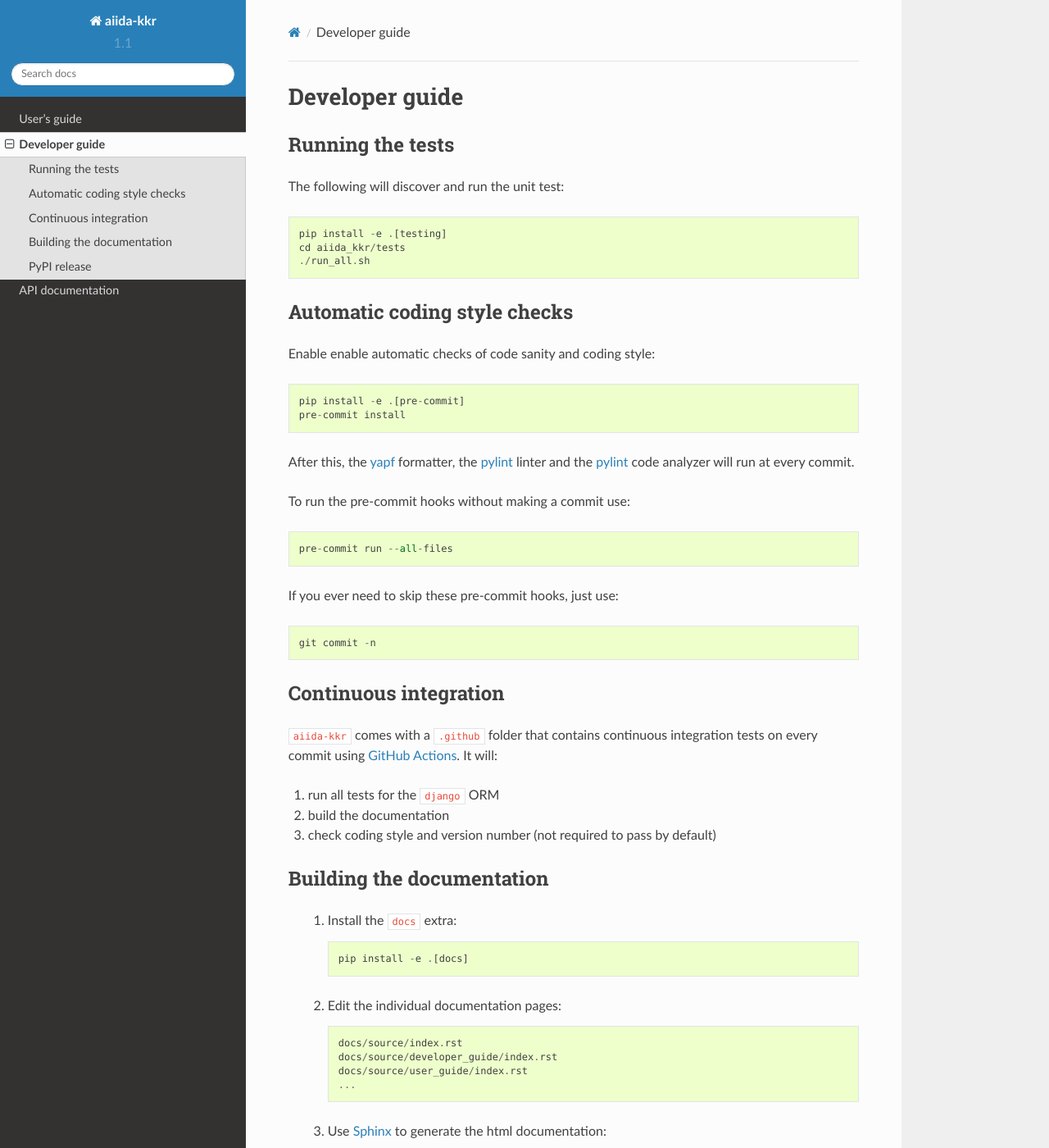
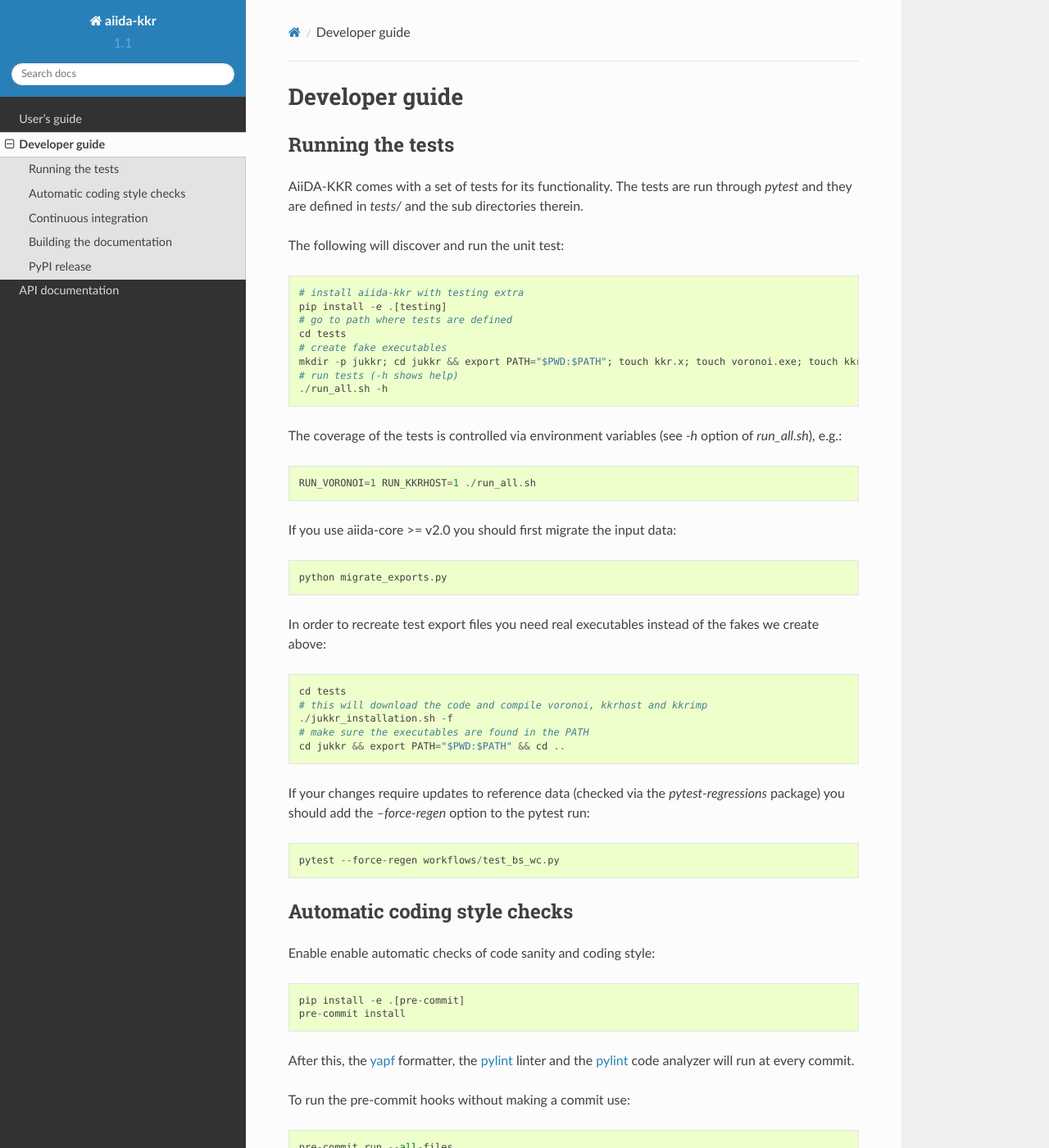
Before and after one commit to JuDFTteam/aiida-kkr, a Sphinx documentation site: the page built from docs/source/developer_guide/index.rst, in a window 1280 px wide and 1400 px high. Shown: the whole window at 82% size. Built offline with Sphinx 7.4.7 and the Read the Docs theme 2.0.0, drawn with Linux system fonts in a browser that asks for light colours.

Commit message:
Update docs

```diff
--- a/docs/source/developer_guide/index.rst
+++ b/docs/source/developer_guide/index.rst
@@ -5,11 +5,38 @@ Developer guide
 Running the tests
 +++++++++++++++++
 
+AiiDA-KKR comes with a set of tests for its functionality. The tests are run through `pytest` and they are defined in `tests/` and the sub directories therein.
+
 The following will discover and run the unit test::
 
+    # install aiida-kkr with testing extra
     pip install -e .[testing]
-    cd aiida_kkr/tests
-    ./run_all.sh
+    # go to path where tests are defined
+    cd tests
+    # create fake executables
+    mkdir -p jukkr; cd jukkr && export PATH="$PWD:$PATH"; touch kkr.x; touch voronoi.exe; touch kkrflex.exe; chmod +x kkr.x voronoi.exe kkrflex.exe
+    # run tests (-h shows help)
+    ./run_all.sh -h
+
+The coverage of the tests is controlled via environment variables (see `-h` option of `run_all.sh`), e.g.::
+
+    RUN_VORONOI=1 RUN_KKRHOST=1 ./run_all.sh
+
+If you use aiida-core >= v2.0 you should first migrate the input data::
+
+    python migrate_exports.py
+
+In order to recreate test export files you need real executables instead of the fakes we create above::
+
+    cd tests
+    # this will download the code and compile voronoi, kkrhost and kkrimp
+    ./jukkr_installation.sh -f
+    # make sure the executables are found in the PATH
+    cd jukkr && export PATH="$PWD:$PATH" && cd ..
+
+If your changes require updates to reference data (checked via the `pytest-regressions` package) you should add the `--force-regen` option to the pytest run::
+
+    pytest --force-regen workflows/test_bs_wc.py
 
 Automatic coding style checks
 +++++++++++++++++++++++++++++
```
